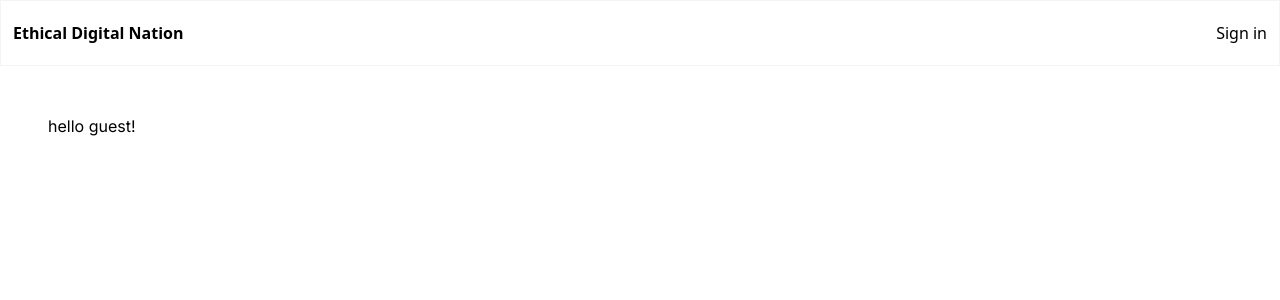
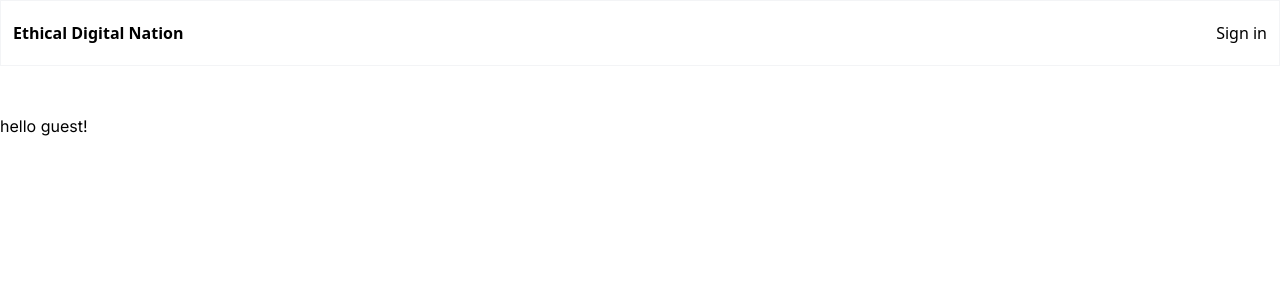
Before and after one commit to Codefreyy/Ethical-Digital-Nation, a Next.js app: page / in a window 1280 px wide. Shown: the top 300 px of the page. Built offline with nearby package versions, Linux system fonts and the light colour scheme; no server answers.

Commit message:
adjust layout padding

```diff
--- a/src/app/layout.tsx
+++ b/src/app/layout.tsx
@@ -23,7 +23,7 @@ export default function RootLayout({
         <body className="min-h-screen">
           <Navbar />
           <main
-            className={`${inter.className} container h-full max-w-7xl mx-auto`}
+            className={`${inter.className} container h-full max-w-7xl mx-auto mt-12`}
           >
             {children}
           </main>
--- a/src/app/page.tsx
+++ b/src/app/page.tsx
@@ -3,7 +3,7 @@ import { currentUser } from "@clerk/nextjs/server"
 export default async function Home() {
   const user = await currentUser()
   return (
-    <main className="flex min-h-screen flex-col justify-between p-12">
+    <main className="flex min-h-screen flex-col justify-between">
       hello {user?.fullName || "guest"}!
     </main>
   )
--- a/src/app/sign-in/[[...sign-in]]/page.tsx
+++ b/src/app/sign-in/[[...sign-in]]/page.tsx
@@ -2,7 +2,7 @@ import { SignIn } from "@clerk/nextjs"
 
 export default function Page() {
   return (
-    <div className="flex items-center justify-center  mt-12 max-w-2xl mx-auto">
+    <div className="flex items-center justify-center  max-w-2xl mx-auto">
       <SignIn />
     </div>
   )
```
